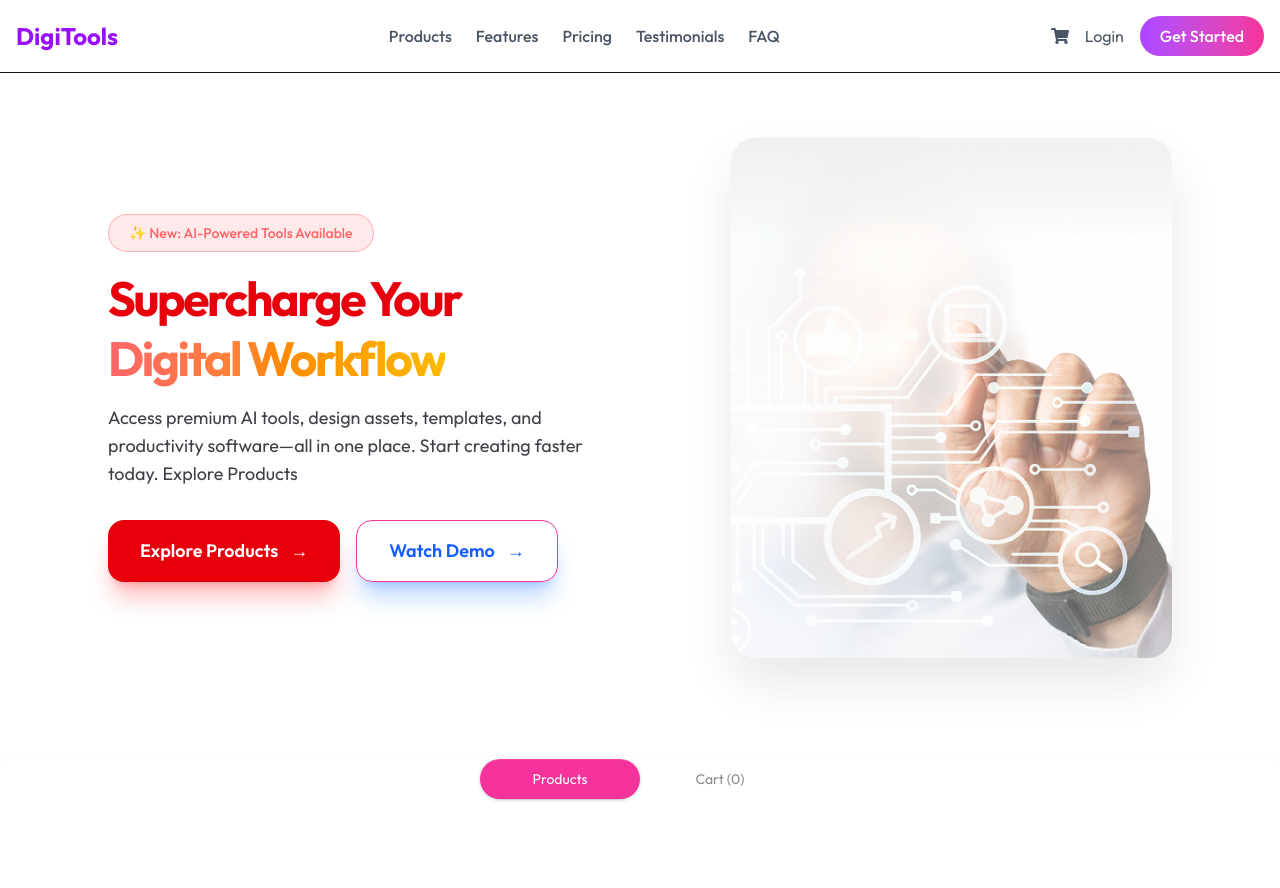
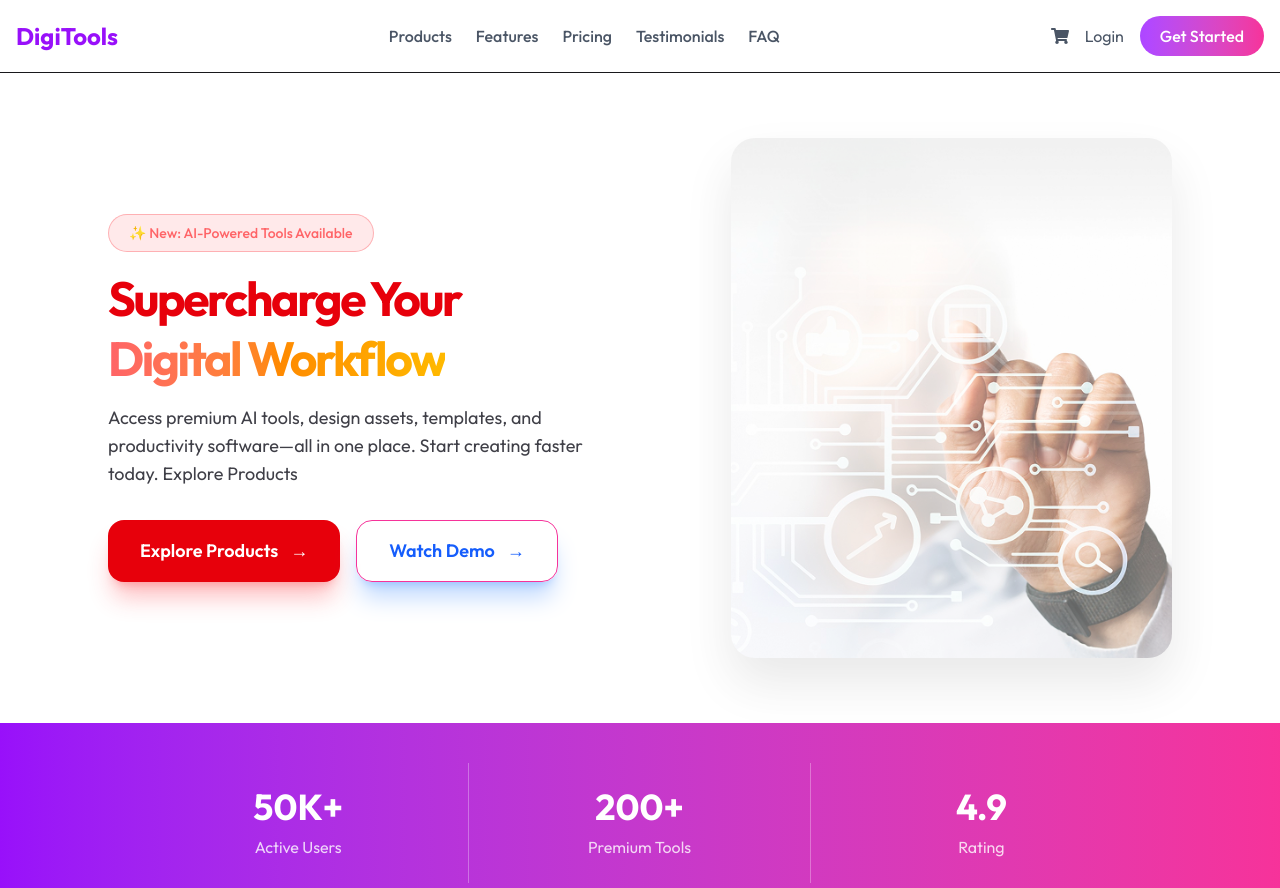
Before and after one commit to riazuddin4/B13-A6-DigiTools-Platform, a React (Vite) app: page / in a window 1280 px wide. Shown: the top 888 px of the page. Built offline with nearby package versions, Linux system fonts and the light colour scheme.

Commit message:
Stats making is finished.

```diff
--- a/src/App.jsx
+++ b/src/App.jsx
@@ -9,6 +9,7 @@ import GetStarted from "./component/GetStarted";
 import Pricing from "./component/Pricing";
 import Cta from "./component/Cta";
 import Nav from "./Nav";
+import Stats from "./component/Stats";
 
 const getModels = async () => {
   const res = await fetch("/models.json");
@@ -29,6 +30,8 @@ function App() {
       <NavBar carts={carts}/>
 
       <Banner/>
+
+      <Stats/>
 
 
            {/* name of each tab group should be unique */}
--- /dev/null
+++ b/src/component/Stats.jsx
@@ -0,0 +1,45 @@
+const stats = [
+  {
+    id: 1,
+    value: "50K+",
+    label: "Active Users",
+  },
+  {
+    id: 2,
+    value: "200+",
+    label: "Premium Tools",
+  },
+  {
+    id: 3,
+    value: "4.9",
+    label: "Rating",
+  },
+];
+
+const Stats = () => {
+  return (
+    <div className="bg-gradient-to-r from-purple-600 to-pink-500 py-10 mx-auto">
+      <div className="max-w-5xl mx-auto grid grid-cols-1 md:grid-cols-3 text-center text-white">
+
+        {stats.map((stat, index) => (
+          <div
+            key={stat.id}
+            className={`py-6 ${
+              index !== stats.length - 1
+                ? "md:border-r border-white/30"
+                : ""
+            }`}
+          >
+            <h2 className="text-3xl md:text-4xl font-bold">
+              {stat.value}
+            </h2>
+            <p className="text-white/80 mt-2">{stat.label}</p>
+          </div>
+        ))}
+
+      </div>
+    </div>
+  );
+};
+
+export default Stats;
```
